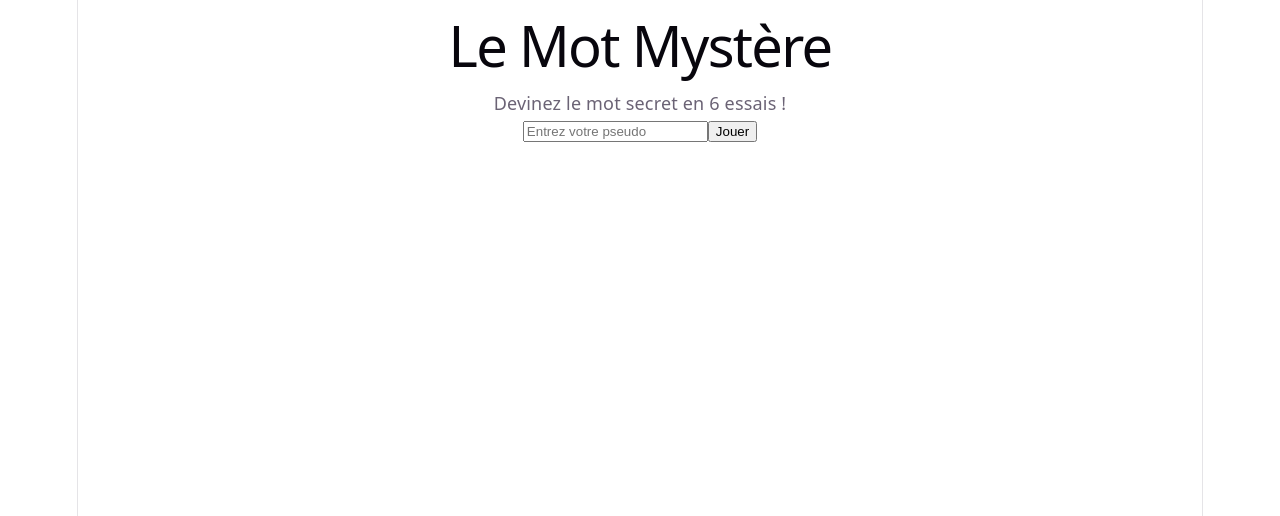
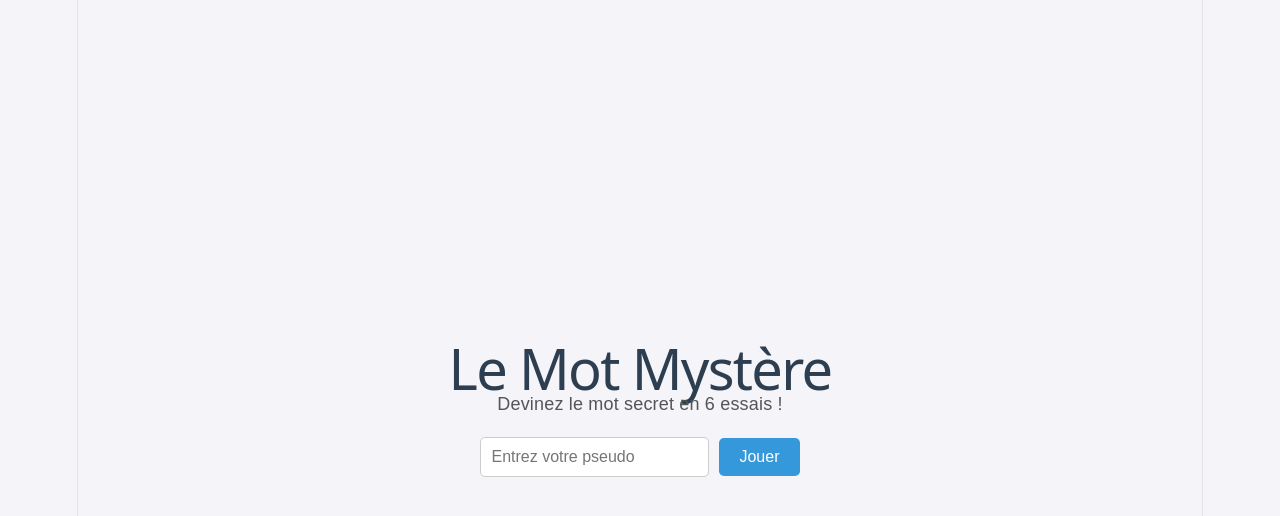
Before and after one commit to Rouida504/mot-mystere, a React (Vite) app: page / in a window 1280 px wide. Shown: the top 516 px of the page. Built offline with nearby package versions, Linux system fonts and the light colour scheme.

Commit message:
Ajout du style home.css et mise à jour des fichiers

```diff
--- a/src/game.jsx
+++ b/src/game.jsx
@@ -0,0 +1,40 @@
+import { useState, useEffect } from 'react';
+import './Game.css';
+
+function Game() {
+  const [pseudo, setPseudo] = useState('');
+
+  // On récupère le pseudo dans le localStorage au chargement du composant
+  useEffect(() => {
+    const savedPseudo = localStorage.getItem('pseudo');
+    if (savedPseudo) {
+      setPseudo(savedPseudo);
+    }
+  }, []);
+
+  // Grille de 6 lignes et 5 colonnes (vide pour l'instant)
+  const rows = Array(6).fill('');
+  const cols = Array(5).fill('');
+
+  return (
+    <div className="game-container">
+      <h2>Partie de {pseudo || 'Joueur'}</h2>
+      <p>Devinez le mot secret !</p>
+
+      {/* Grille de jeu */}
+      <div className="grid">
+        {rows.map((_, rowIndex) => (
+          <div key={rowIndex} className="row">
+            {cols.map((_, colIndex) => (
+              <div key={colIndex} className="cell">
+                {/* La lettre s'affichera ici plus tard */}
+              </div>
+            ))}
+          </div>
+        ))}
+      </div>
+    </div>
+  );
+}
+
+export default Game;
--- a/src/home.css
+++ b/src/home.css
@@ -0,0 +1,57 @@
+/* Style général de la page d'accueil */
+body {
+  margin: 0;
+  font-family: Arial, sans-serif;
+  background-color: #f4f4f9;
+}
+
+/* Conteneur principal pour centrer les éléments */
+div {
+  display: flex;
+  flex-direction: column;
+  align-items: center;
+  justify-content: center;
+  height: 100vh;
+}
+
+/* Titre principal */
+h1 {
+  color: #2c3e50;
+  margin-bottom: 10px;
+}
+
+/* Texte explicatif */
+p {
+  color: #555;
+  margin-bottom: 20px;
+  font-size: 18px;
+}
+
+/* Style du champ de texte pour le pseudo */
+input {
+  padding: 10px;
+  font-size: 16px;
+  border: 1px solid #ccc;
+  border-radius: 5px;
+  margin-right: 10px;
+  outline: none;
+}
+
+input:focus {
+  border-color: #3498db;
+}
+
+/* Style du bouton "Jouer" */
+button {
+  padding: 10px 20px;
+  font-size: 16px;
+  background-color: #3498db;
+  color: white;
+  border: none;
+  border-radius: 5px;
+  cursor: pointer;
+}
+
+button:hover {
+  background-color: #2980b9;
+}
--- a/src/home.jsx
+++ b/src/home.jsx
@@ -1,5 +1,6 @@
 import { useState } from 'react';
 import { useNavigate } from 'react-router-dom';
+import './Home.css';
 
 function Home() {
   // Variable d'état pour stocker le pseudo tapé par l'utilisateur
```
